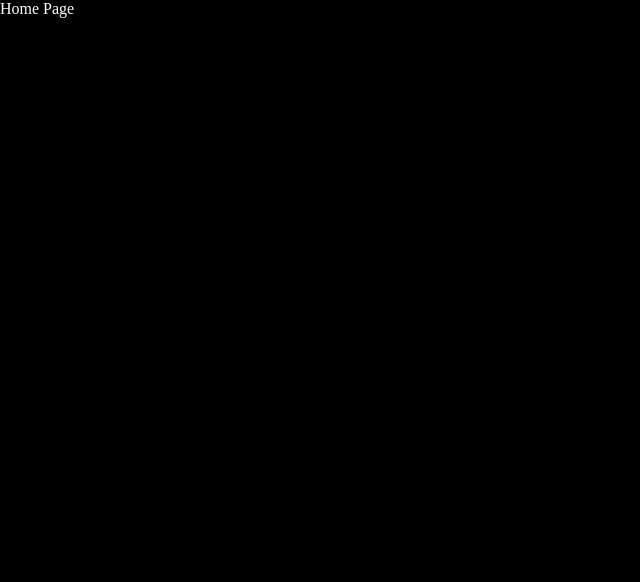
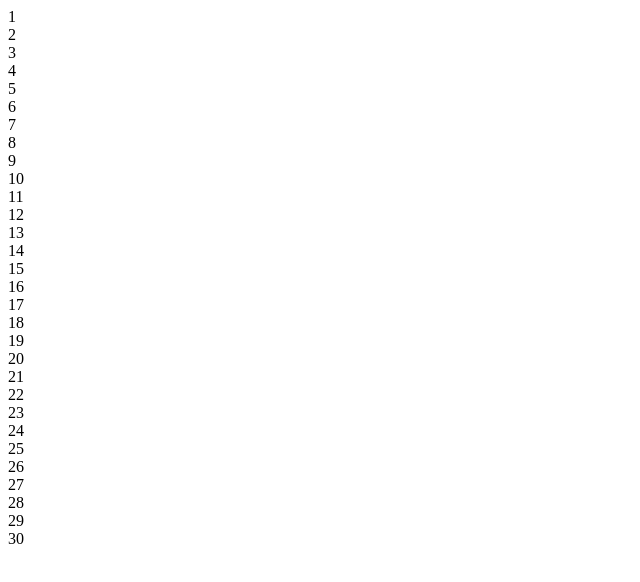
Before and after one commit to fellow-developers/css_utilities, a plain HTML site: page index.html in a window 1280 px wide. Shown: the whole page, without its empty margins (0-640 px from the left). Drawn offline with nearby package versions, Linux system fonts and the light colour scheme; files that its build step writes are made by us from their sources.

Commit message:
created dummy html file

```diff
--- a/index.html
+++ b/index.html
@@ -8,6 +8,37 @@
     <title>CSS Utilities</title>
   </head>
   <body>
-    Home Page
+    <div class="container">
+      <div class="box">1</div>
+      <div class="box">2</div>
+      <div class="box">3</div>
+      <div class="box">4</div>
+      <div class="box">5</div>
+      <div class="box">6</div>
+      <div class="box">7</div>
+      <div class="box">8</div>
+      <div class="box">9</div>
+      <div class="box">10</div>
+      <div class="box">11</div>
+      <div class="box">12</div>
+      <div class="box">13</div>
+      <div class="box">14</div>
+      <div class="box">15</div>
+      <div class="box">16</div>
+      <div class="box">17</div>
+      <div class="box">18</div>
+      <div class="box">19</div>
+      <div class="box">20</div>
+      <div class="box">21</div>
+      <div class="box">22</div>
+      <div class="box">23</div>
+      <div class="box">24</div>
+      <div class="box">25</div>
+      <div class="box">26</div>
+      <div class="box">27</div>
+      <div class="box">28</div>
+      <div class="box">29</div>
+      <div class="box">30</div>
+    </div>
   </body>
 </html>
--- a/scss/abstracts/__variables.scss
+++ /dev/null
@@ -1,4 +0,0 @@
-/// Colors
-// body color
-$body-color: #fff;
-$body-bg-color: #000;
--- a/scss/base/_reset.scss
+++ /dev/null
@@ -1,12 +0,0 @@
-* {
-  margin: 0;
-  padding: 0;
-  box-sizing: border-box;
-}
-
-body {
-  width: 100vw;
-  height: 100vh;
-  color: $body-color;
-  background-color: $body-bg-color;
-}
--- a/scss/style.scss
+++ /dev/null
@@ -1,12 +0,0 @@
-* {
-  margin: 0;
-  padding: 0;
-  box-sizing: border-box;
-}
-
-body {
-  width: 100vw;
-  height: 100vh;
-  color: white;
-  background-color: black;
-}
```
Also changed, not shown: scss/pages/_home.scss (deleted).
